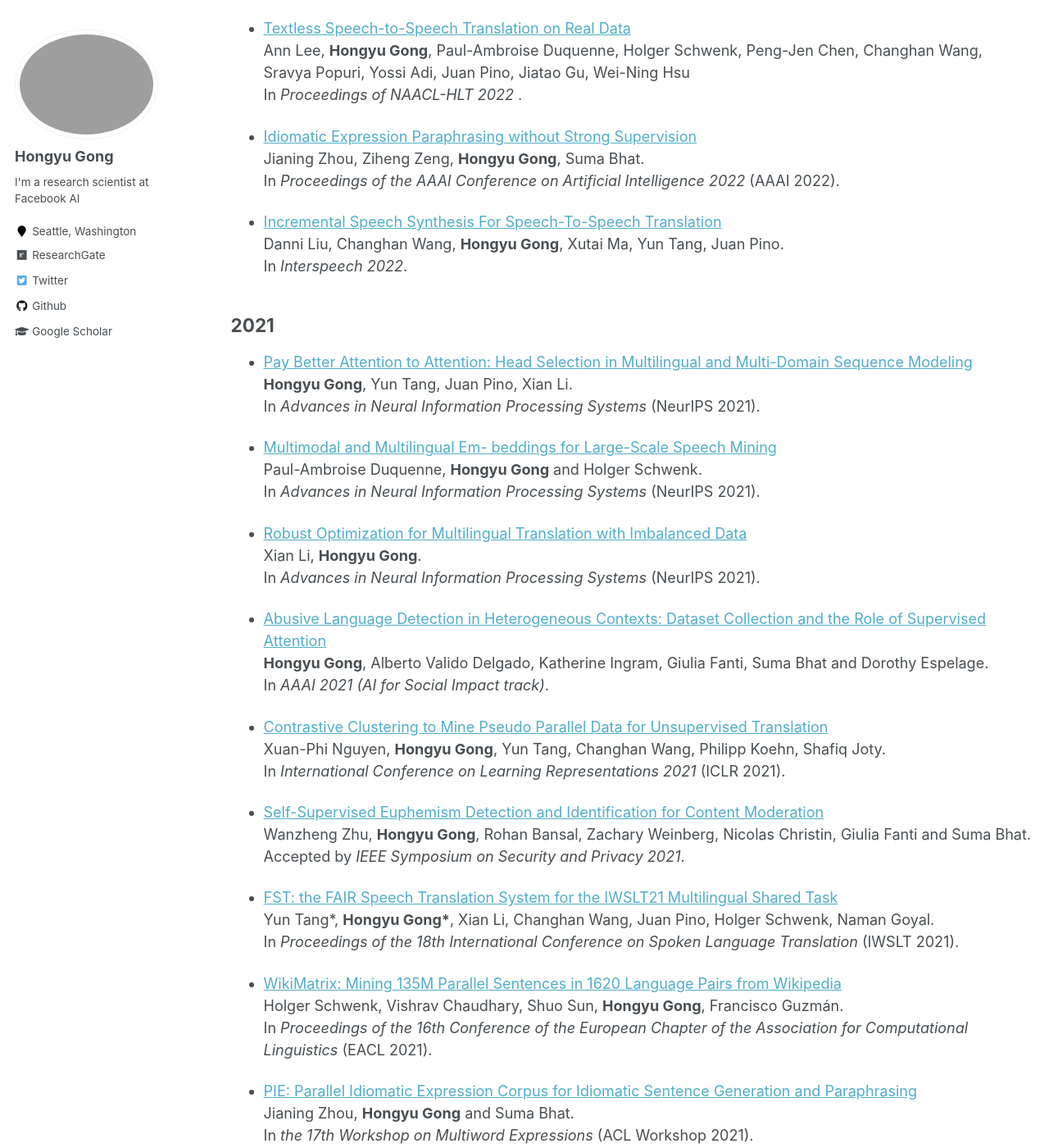
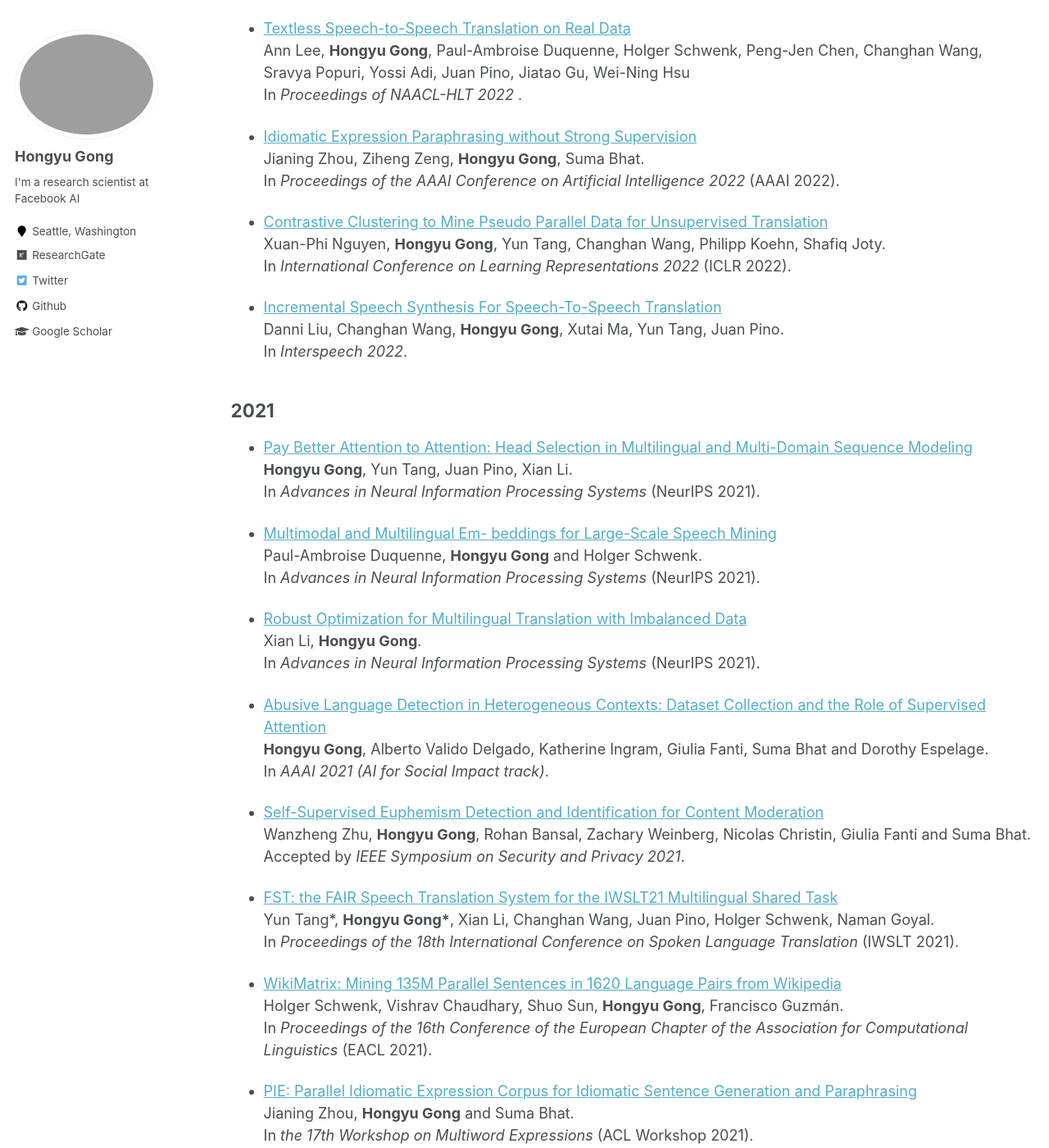
Before and after one commit to HongyuGong/HongyuGong.github.io, a Jekyll site: the page built from _pages/publications.md, in a window 1280 px wide and 1400 px high, scrolled down 690 px. Shown: the whole window at 82% size. Built offline with Jekyll 4.4.1, drawn with Linux system fonts in a browser that asks for light colours; some of the changed lines change nothing that is shown.

Commit message:
Update publications.md

```diff
--- a/_pages/publications.md
+++ b/_pages/publications.md
@@ -43,10 +43,13 @@ In <i>Proceedings of NAACL-HLT 2022 </i>.
 Jianing Zhou, Ziheng Zeng, <b>Hongyu Gong</b>, Suma Bhat. <br>
 In <i>Proceedings of the AAAI Conference on Artificial Intelligence 2022</i> (AAAI 2022).
 
+* [Contrastive Clustering to Mine Pseudo Parallel Data for Unsupervised Translation](https://openreview.net/forum?id=pN1JOdrSY9) <br>
+Xuan-Phi Nguyen, <b>Hongyu Gong</b>, Yun Tang, Changhan Wang, Philipp Koehn, Shafiq Joty. <br>
+In <i>International Conference on Learning Representations 2022</i> (ICLR 2022).
+
 * [Incremental Speech Synthesis For Speech-To-Speech Translation](https://arxiv.org/abs/2110.08214) <br>
 Danni Liu, Changhan Wang, <b>Hongyu Gong</b>, Xutai Ma, Yun Tang, Juan Pino. <br>
 In <i>Interspeech 2022</i>.
-
 
 
 ## 2021
@@ -66,10 +69,6 @@ In <i>Advances in Neural Information Processing Systems</i> (NeurIPS 2021).
 * [Abusive Language Detection in Heterogeneous Contexts: Dataset Collection and the Role of Supervised Attention](https://arxiv.org/pdf/2105.11119.pdf) <br>
 <b>Hongyu Gong</b>, Alberto Valido Delgado, Katherine Ingram, Giulia Fanti, Suma Bhat and Dorothy Espelage. <br>
 In <i> AAAI 2021 (AI for Social Impact track)</i>.
-
-* [Contrastive Clustering to Mine Pseudo Parallel Data for Unsupervised Translation](https://openreview.net/forum?id=pN1JOdrSY9) <br>
-Xuan-Phi Nguyen, <b>Hongyu Gong</b>, Yun Tang, Changhan Wang, Philipp Koehn, Shafiq Joty. <br>
-In <i>International Conference on Learning Representations 2021</i> (ICLR 2021).
 
 * [Self-Supervised Euphemism Detection and Identification for Content Moderation](https://arxiv.org/abs/2103.16808) <br>
 Wanzheng Zhu, <b>Hongyu Gong</b>, Rohan Bansal, Zachary Weinberg, Nicolas Christin, Giulia Fanti and Suma Bhat. <br>
```
